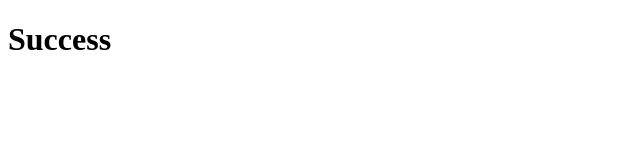
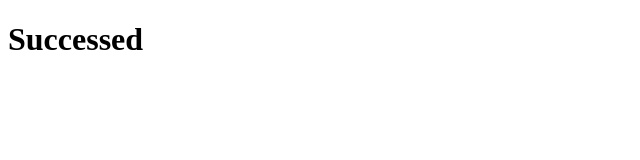
Before and after one commit to arunkumar-fullstackdeveloper/practice-report, a plain HTML site: page header.html in a window 1280 px wide. Shown: the full height of the page, 0-640 px from the left. Drawn offline with Linux system fonts and the light colour scheme.

Commit message:
Update header.html

```diff
--- a/header.html
+++ b/header.html
@@ -6,6 +6,6 @@
     <title>Document</title>
 </head>
 <body>
-    <h1>Success</h1>
+    <h1>Successed</h1>
 </body>
 </html>
```
